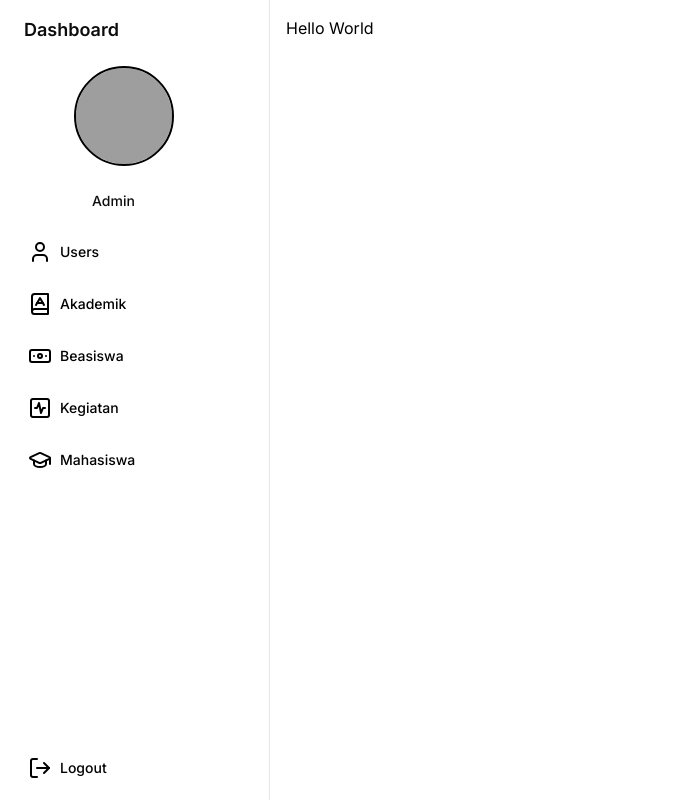
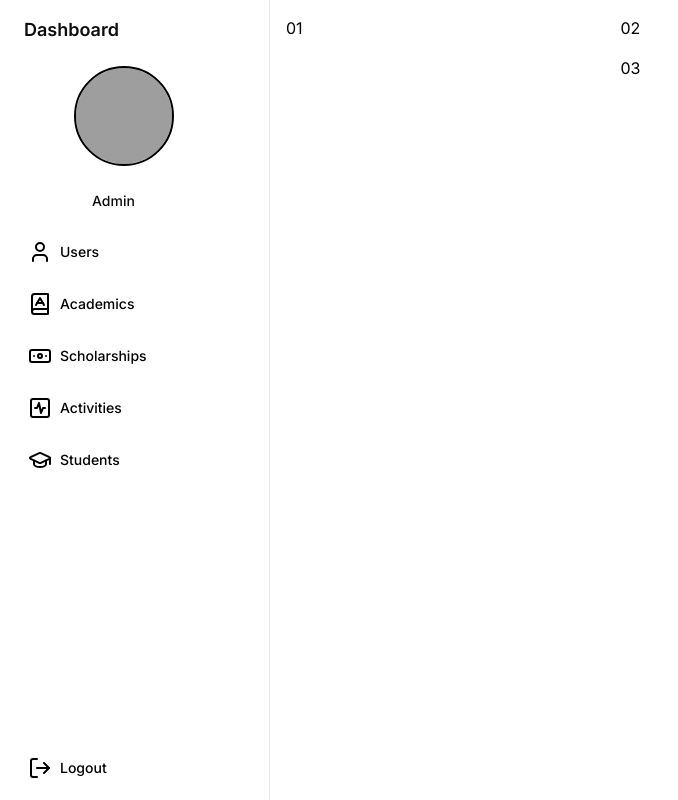
Before and after one commit to redhocode/frontend-mis-pens, a Next.js app: page /dashboard in a window 1280 px wide. Shown: the whole page, without its empty margins (0-678 px from the left). Built offline with nearby package versions, Linux system fonts and the light colour scheme; grey boxes are pictures that could not be loaded.

Commit message:
fix positions

```diff
--- a/src/app/(admin)/dashboard/page.tsx
+++ b/src/app/(admin)/dashboard/page.tsx
@@ -1,4 +1,3 @@
-
 // import { getServerSession } from "next-auth";
 // import { authOptions } from "@/lib/auth";
 // export default async function Dashboard() {
@@ -13,8 +12,12 @@
 
 export default function Dashboard() {
   return (
-    <main className="">
-      <h1>Hello World</h1>
-    </main>
+    <>
+      <div className="grid grid-rows-3 grid-flow-col gap-4">
+        <div className="row-span-3 ...">01</div>
+        <div className="col-span-2 ...">02</div>
+        <div className="row-span-2 col-span-2 ...">03</div>
+      </div>
+    </>
   );
 }
--- a/src/app/(user)/students/page.tsx
+++ b/src/app/(user)/students/page.tsx
@@ -7,11 +7,14 @@ import React from 'react'
 export default function Students() {
   return (
     <>
+      <Navbar/>
     <section className='mt-32 px-4 py-4 container shadow-inner'>
-      <Navbar/>
     <CradStudentsUser/>
     </section>
+
+
     <Footer/>
+
     </>
 
   )
--- a/src/components/footer/footer.tsx
+++ b/src/components/footer/footer.tsx
@@ -6,7 +6,7 @@ export default function Footer() {
     <div className="bg-secondarypens h-[6px] w-full">
     </div>
     <div className="bg-footer h-[30px] flex justify-center items-center w-full">
-        <p className="text-sm text-white">Copyright © 2023. All Rights Reserved</p>
+        <p className="text-sm text-white">Copyright © 2024. All Rights Reserved. Uhuy</p>
     </div>
 </footer>
 
--- a/src/components/mode.tsx
+++ b/src/components/mode.tsx
@@ -15,16 +15,16 @@ import { Switch } from "@/components/ui/switch"
 export function ModeToggle() {
   const { theme, setTheme } = useTheme()
 
-  const handleSwitchClick = () => {
-    setTheme(theme === "dark" ? "light" : "dark")
-  }
+  // const handleSwitchClick = () => {
+  //   setTheme(theme === "dark" ? "light" : "dark")
+  // }
 
   return (
    <DropdownMenu>
       <DropdownMenuTrigger asChild>
-        <Button variant="outline" size="icon">
-          <Sun className="h-[1.2rem] w-[1.2rem] rotate-0 scale-100 transition-all dark:-rotate-90 dark:scale-0" />
-          <Moon className="absolute h-[1.2rem] w-[1.2rem] rotate-90 scale-0 transition-all dark:rotate-0 dark:scale-100" />
+        <Button variant="default" size="icon" className="rounded-full">
+          <Sun className="h-[1.9rem] w-[1.9rem] rotate-0 scale-100 transition-all dark:-rotate-90 dark:scale-0" />
+          <Moon className="absolute h-[1.9rem] w-[1.9rem] rotate-90 scale-0 transition-all dark:rotate-0 dark:scale-100" />
           <span className="sr-only">Toggle theme</span>
         </Button>
       </DropdownMenuTrigger>
--- a/src/components/sidebar/sidebar.tsx
+++ b/src/components/sidebar/sidebar.tsx
@@ -13,22 +13,22 @@ const sidebarItems: SidebarItems = {
       icon: User
     },
     {
-      label: 'Akademik',
+      label: 'Academics',
       href: '/dashboard/academics',
       icon: BookA
     },
     {
-      label: 'Beasiswa',
+      label: 'Scholarships',
       href: '/dashboard/scholarships',
       icon: Banknote
     },
     {
-      label: 'Kegiatan',
+      label: 'Activities',
       href: '/dashboard/activities',
       icon: SquareActivity
     },
     {
-      label: 'Mahasiswa',
+      label: 'Students',
       href: '/dashboard/students',
       icon: GraduationCap
     },
--- a/src/layouts/students/CradStudents.tsx
+++ b/src/layouts/students/CradStudents.tsx
@@ -217,7 +217,7 @@ const totalFilteredData = filteredData?.length || 0;
             type="text"
             value={searchTerm}
             onChange={handleSearchChange}
-            placeholder="Cari siswa..."
+            placeholder="Cari Data Mahasiswa..."
             className="md:w-full mt-2 mb-2 w-[700px]"
           />
         </div>
```
